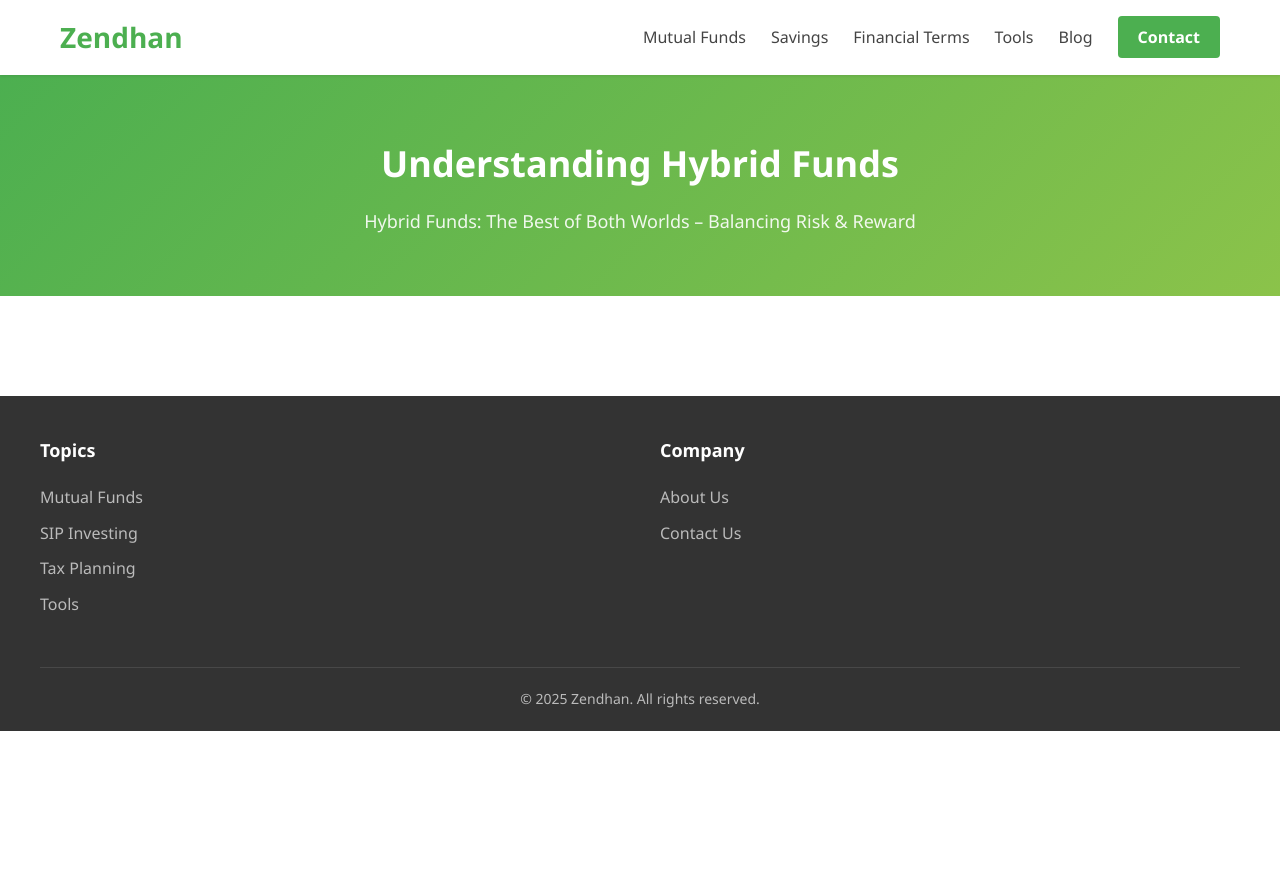
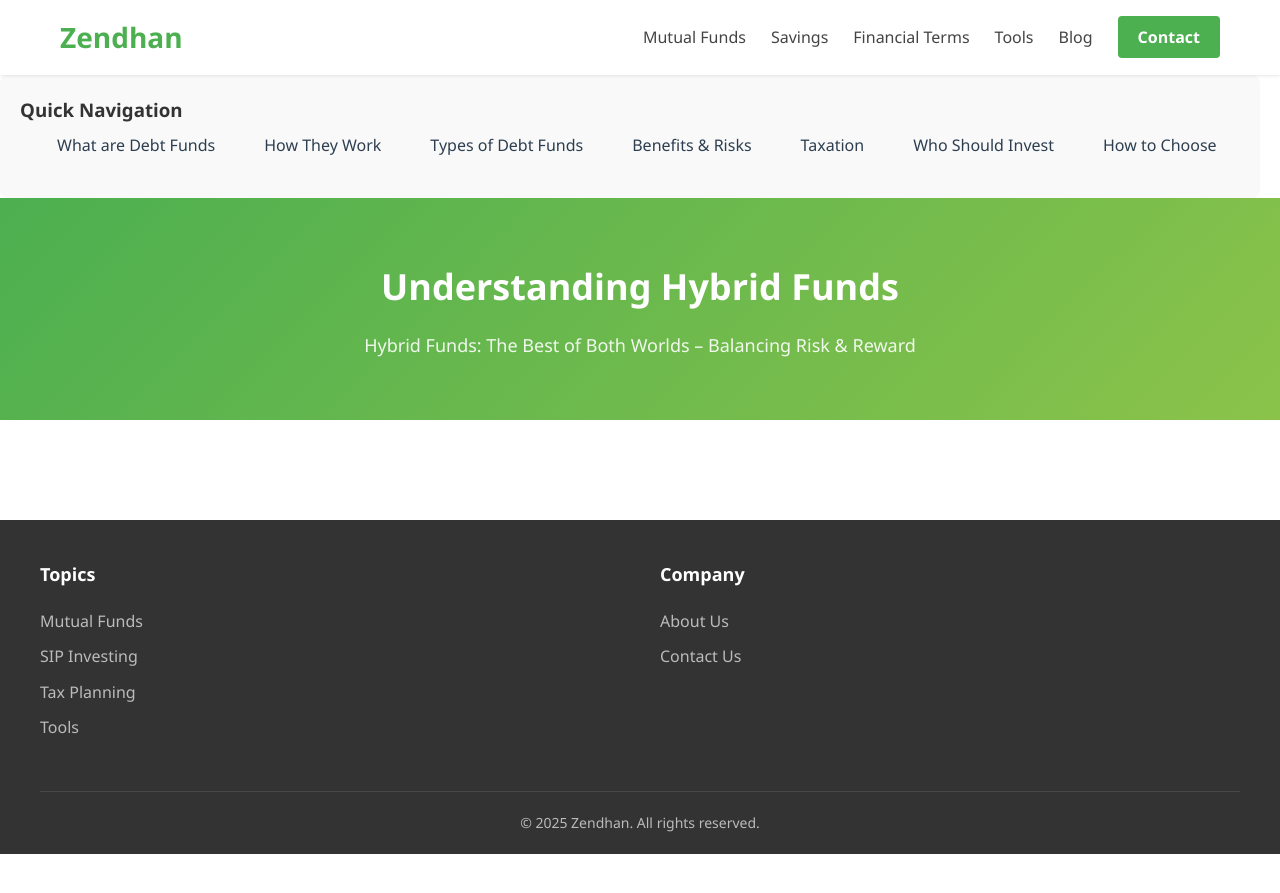
Before and after one commit to nandan11/zendhan, a Jekyll site: the page built from hybrid-funds.html, in a window 1280 px wide. Shown: the top 893 px of the page. Built offline with Jekyll 4.4.1, drawn with Linux system fonts in a browser that asks for light colours.

Commit message:
Update hybrid-funds.html

```diff
--- a/hybrid-funds.html
+++ b/hybrid-funds.html
@@ -2,6 +2,20 @@
 layout: default
 title: Hybrid Funds - Types, Performance & Examples
 ---
+<div class="page-layout">
+  <!-- Quick Navigation Sidebar -->
+  <nav class="quick-navigation">
+    <h3>Quick Navigation</h3>
+    <ul>
+      <li><a href="#what-are-debt-funds">What are Debt Funds</a></li>
+      <li><a href="#how-they-work">How They Work</a></li>
+      <li><a href="#types-of-debt-funds">Types of Debt Funds</a></li>
+      <li><a href="#benefits-risks">Benefits & Risks</a></li>
+      <li><a href="#taxation">Taxation</a></li>
+      <li><a href="#who-should-invest">Who Should Invest</a></li>
+      <li><a href="#choosing-right-fund">How to Choose</a></li>
+    </ul>
+  </nav>
 
 <section class="page-title">
     <div class="page-title-container">
@@ -13,3 +27,4 @@ title: Hybrid Funds - Types, Performance & Examples
 <div class="content-area">
     <!-- Content goes here -->
 </div>
+</div>
```
